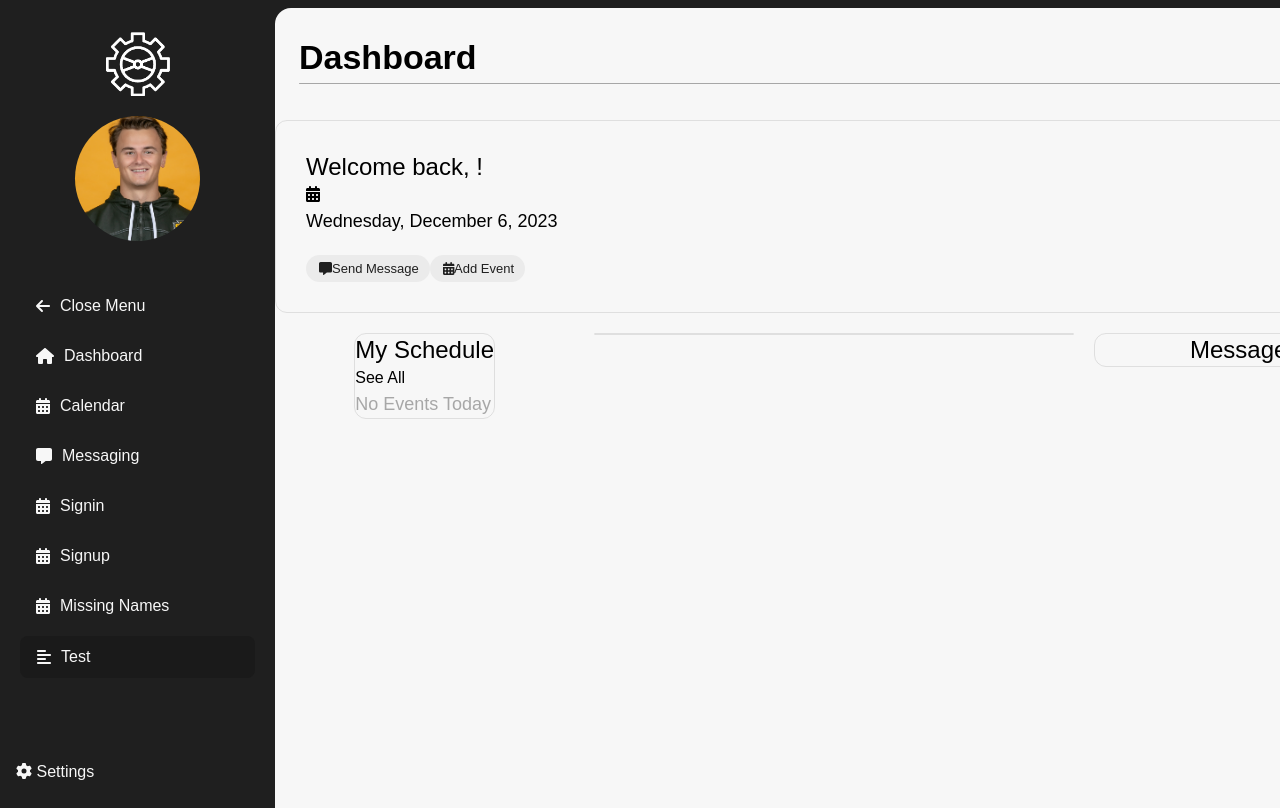
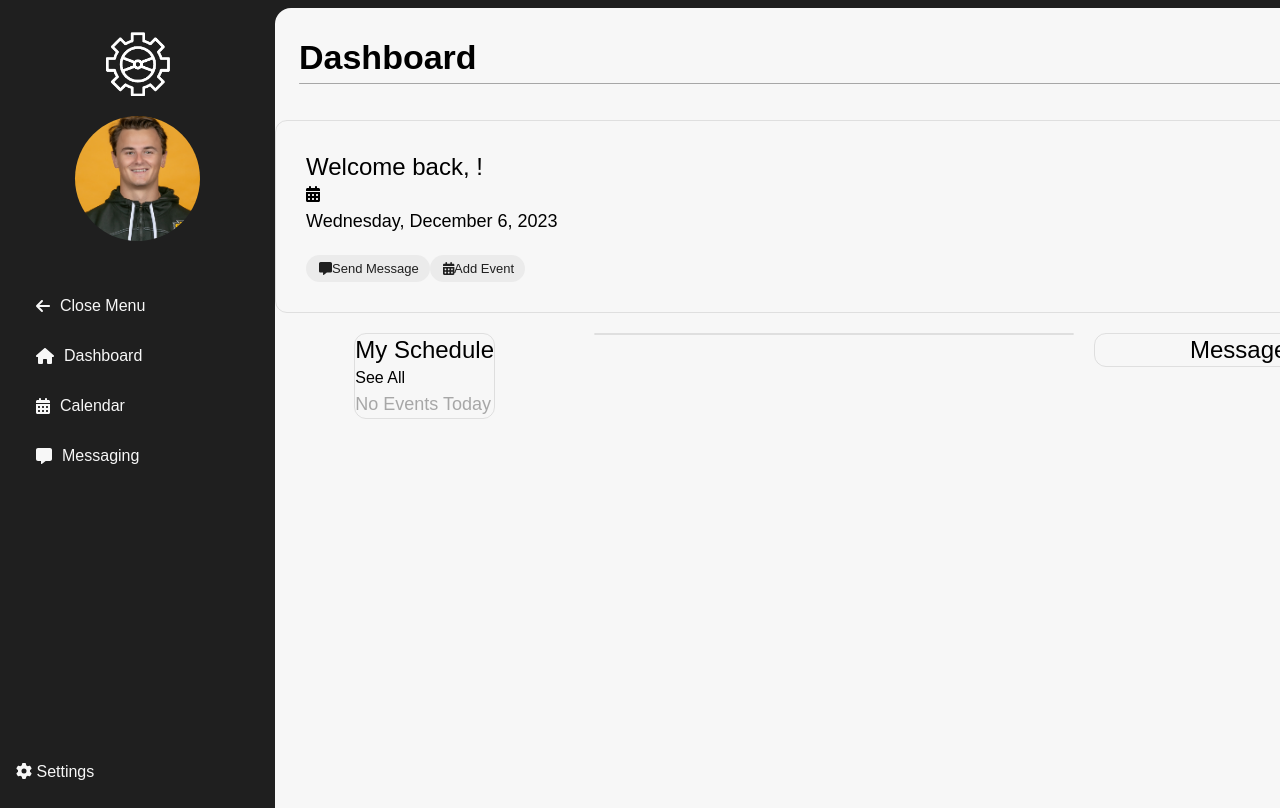
Before and after one commit to AjJ132/ProServ-ClubCore-Frontend, a React (Vite) app: page / in a window 1280 px wide. Shown: the top 808 px of the page. Built offline with nearby package versions, Linux system fonts and the light colour scheme; no server answers.

Commit message:
fixed navbar opening and closing

```diff
--- a/src/App.jsx
+++ b/src/App.jsx
@@ -57,7 +57,7 @@ const App = () => {
     <Router>
       <div className="main-page-wrapper">
         <Routes>
-          <Route path="/" element={<>{isOpen && <Navbar isCollapsed={isOpen} toggleNavbar={toggleNavbar} />}<Dashboard isCollapsed={isOpen} /></>} />
+          <Route path="/" element={<>{<Navbar isCollapsed={isOpen} toggleNavbar={toggleNavbar} />}<Dashboard /></>} />
           <Route path="/signin" element={<Signin />} />
           <Route path="/calendar" element={<>{isOpen && <Navbar isCollapsed={isOpen} toggleNavbar={toggleNavbar} />}<Calendar isCollapsed={isOpen} /></>} />
           <Route path="/signup" element={<Signup />} />
--- a/src/components/navbar/navbar.jsx
+++ b/src/components/navbar/navbar.jsx
@@ -54,31 +54,7 @@ const Navbar = ({ isCollapsed, toggleNavbar }) => {
             <a className={`navbar-links-wrapper-btn ${isCollapsed ? 'open' : 'collapsed  '}`} href='#messaging'>
                 <FontAwesomeIcon icon={faMessage} />{isCollapsed && ' Messaging'}
             </a>
-            <Link
-                  to="/signin"
-                  className={`navbar-links-wrapper-btn ${isCollapsed ? 'open' : 'collapsed'}`}
-              >
-                  <FontAwesomeIcon icon={faCalendarDays} />
-                  {isCollapsed && ' Signin'}
-              </Link>
-              <Link
-                  to="/signup"
-                  className={`navbar-links-wrapper-btn ${isCollapsed ? 'open' : 'collapsed'}`}
-              >
-                  <FontAwesomeIcon icon={faCalendarDays} />
-                  {isCollapsed && ' Signup'}
-              </Link>
-              <Link
-                  to="/update-names"
-                  className={`navbar-links-wrapper-btn ${isCollapsed ? 'open' : 'collapsed'}`}
-              >
-                  <FontAwesomeIcon icon={faCalendarDays} />
-                  {isCollapsed && ' Missing Names'}
-              </Link>
-              <button className={`navbar-links-wrapper-btn ${isCollapsed ? 'open' : 'collapsed'}`} onClick={handleTest}>
-                    <FontAwesomeIcon icon={faAlignLeft} />
-                    {isCollapsed && ' Test'}
-                </button>
+
         </div>
 
       <NavbarFooter isCollapsed={isCollapsed} />
--- a/src/scenes/Dashboard/Dashboard.jsx
+++ b/src/scenes/Dashboard/Dashboard.jsx
@@ -6,7 +6,7 @@ import { FontAwesomeIcon } from '@fortawesome/react-fontawesome';
 import { faCalendarDays, faMessage } from '@fortawesome/free-solid-svg-icons';
 
 
-const Dashboard = ({ isCollapsed }) => {
+const Dashboard = () => {
   // Create a new Date object for the current date
   const currentDate = new Date();
 
```
